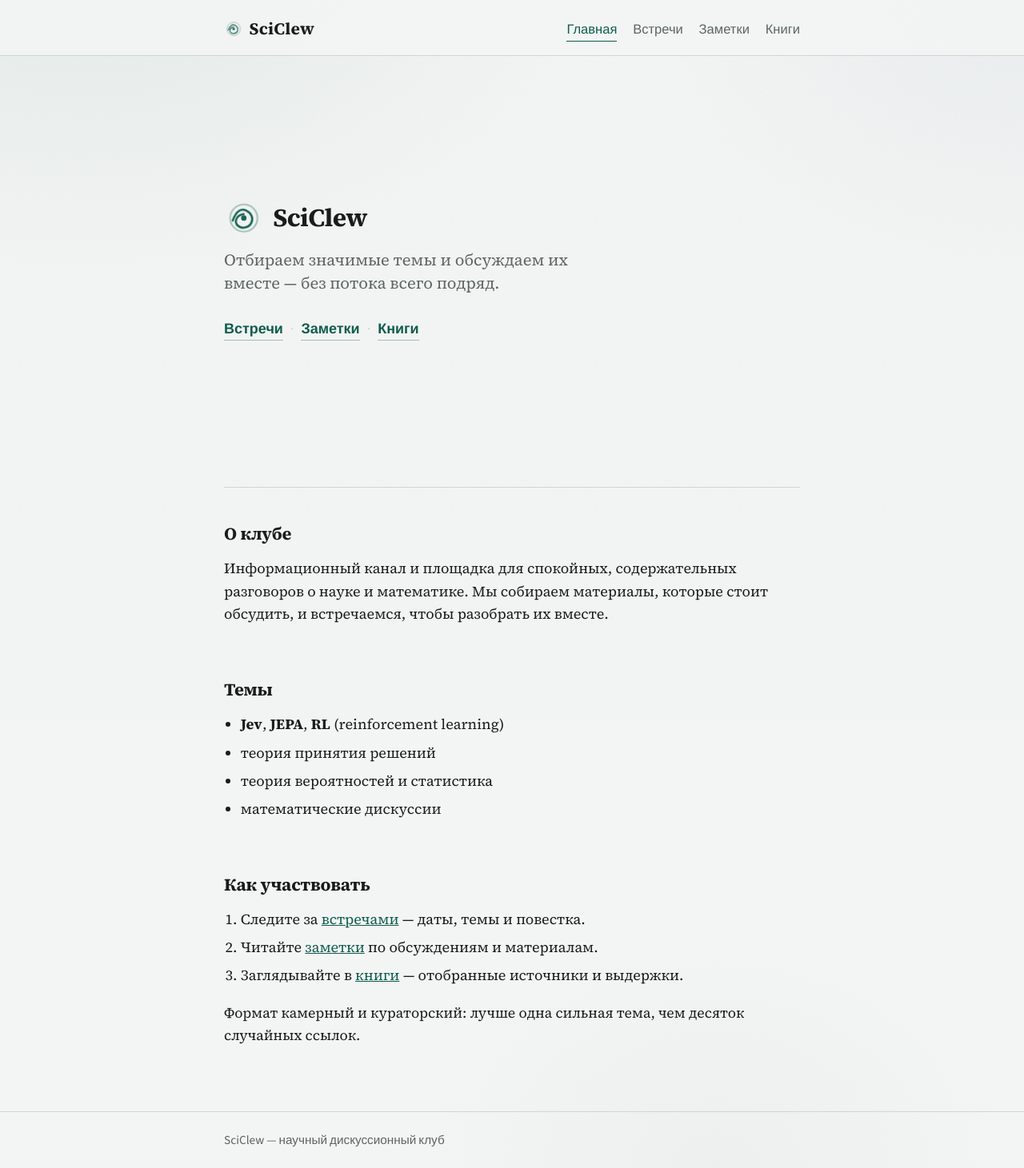
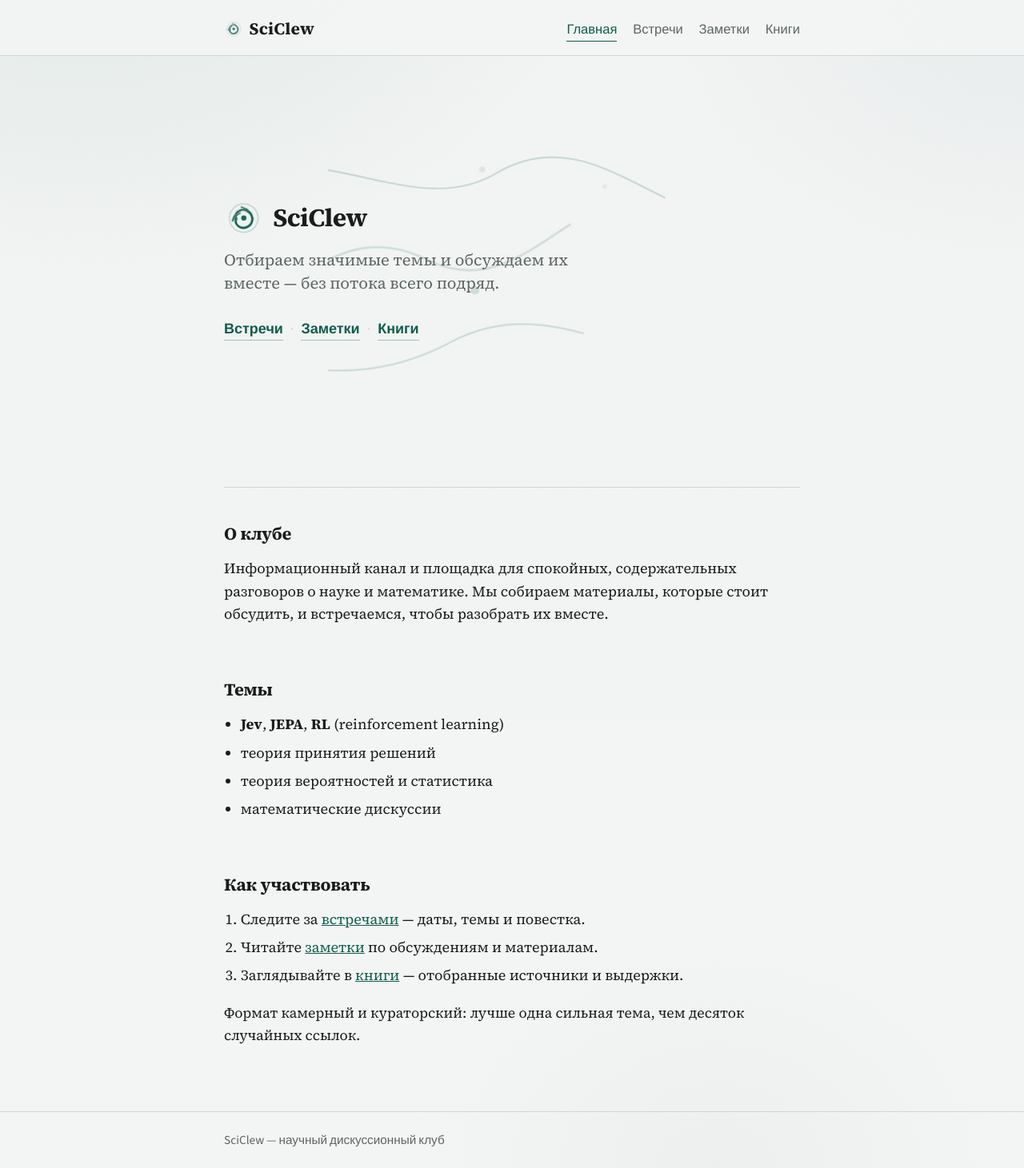
Before and after one commit to LogMaks/SciClew, a Jekyll site: the page built from index.md, in a window 1280 px wide. Shown: the whole page at 80% size. Built offline with Jekyll 4.4.1, drawn with Linux system fonts in a browser that asks for light colours.

Commit message:
Enrich clew motion from Telegram announcement motif
Richer multi-thread clew mark, soft hero thread ambient on the
home page, and brand art under assets/brand — light theme only,
no neon/dark transfer.

Co-authored-by: lomaxart <lomaxart@gmail.com>

```diff
--- a/_includes/clew-mark.html
+++ b/_includes/clew-mark.html
@@ -1,8 +1,15 @@
 <span class="clew-mark{% if include.size %} clew-mark--{{ include.size }}{% endif %}" aria-hidden="true">
   <svg viewBox="0 0 32 32" focusable="false">
-    <circle class="clew-orbit" cx="16" cy="16" r="11" fill="none" stroke="currentColor" stroke-width="1.2" opacity="0.35"/>
-    <path class="clew-thread" fill="none" stroke="currentColor" stroke-width="1.6" stroke-linecap="round"
+    <g class="clew-orbit">
+      <circle cx="16" cy="16" r="11.5" fill="none" stroke="currentColor" stroke-width="0.9" opacity="0.22"/>
+      <circle cx="16" cy="16" r="8.2" fill="none" stroke="currentColor" stroke-width="0.8" opacity="0.18" stroke-dasharray="2 3"/>
+    </g>
+    <path class="clew-thread clew-thread--a" fill="none" stroke="currentColor" stroke-width="1.55" stroke-linecap="round"
       d="M7 18 C10 10, 14 8, 18 10 C22 12, 24 16, 22 20 C20 24, 14 25, 11 22 C8 19, 10 14, 15 13 C19 12, 22 15, 21 18"/>
-    <circle class="clew-node" cx="16" cy="16" r="1.8" fill="currentColor"/>
+    <path class="clew-thread clew-thread--b" fill="none" stroke="currentColor" stroke-width="1.15" stroke-linecap="round" opacity="0.55"
+      d="M10 12 C14 9, 20 9, 23 14 C25 18, 23 23, 18 24 C13 25, 9 21, 10 17 C11 13, 16 12, 19 15"/>
+    <path class="clew-thread clew-thread--c" fill="none" stroke="currentColor" stroke-width="0.95" stroke-linecap="round" opacity="0.4"
+      d="M14 7 C18 8, 24 12, 23 18 C22 23, 16 26, 12 23 C8 20, 8 14, 13 12"/>
+    <circle class="clew-node" cx="16" cy="16" r="1.7" fill="currentColor"/>
   </svg>
 </span>
--- /dev/null
+++ b/_includes/hero-threads.html
@@ -0,0 +1,13 @@
+<div class="hero-threads" aria-hidden="true">
+  <svg class="hero-threads-svg" viewBox="0 0 420 280" preserveAspectRatio="xMaxYMid slice" focusable="false">
+    <path class="hero-thread hero-thread--1" fill="none" stroke="currentColor" stroke-width="1.2" stroke-linecap="round"
+      d="M40 210 C90 160, 130 90, 190 120 C250 150, 280 60, 340 90 C380 110, 400 160, 380 210"/>
+    <path class="hero-thread hero-thread--2" fill="none" stroke="currentColor" stroke-width="1" stroke-linecap="round"
+      d="M60 80 C120 40, 180 100, 230 70 C290 35, 330 110, 390 95"/>
+    <path class="hero-thread hero-thread--3" fill="none" stroke="currentColor" stroke-width="0.9" stroke-linecap="round"
+      d="M20 140 C80 180, 140 200, 200 170 C270 130, 320 200, 400 180"/>
+    <circle class="hero-spark hero-spark--1" cx="190" cy="120" r="2.2" fill="currentColor"/>
+    <circle class="hero-spark hero-spark--2" cx="340" cy="90" r="1.6" fill="currentColor"/>
+    <circle class="hero-spark hero-spark--3" cx="230" cy="70" r="1.8" fill="currentColor"/>
+  </svg>
+</div>
--- a/assets/css/main.css
+++ b/assets/css/main.css
@@ -118,14 +118,28 @@ body {
 }
 
 .clew-thread {
-  stroke-dasharray: 54;
-  stroke-dashoffset: 54;
-  animation: thread-draw 3.8s var(--ease) infinite;
+  stroke-dasharray: 56;
+  stroke-dashoffset: 56;
+  animation: thread-draw 4.2s var(--ease) infinite;
+}
+
+.clew-thread--b {
+  stroke-dasharray: 48;
+  stroke-dashoffset: 48;
+  animation-duration: 5.1s;
+  animation-delay: 0.45s;
+}
+
+.clew-thread--c {
+  stroke-dasharray: 44;
+  stroke-dashoffset: 44;
+  animation-duration: 6s;
+  animation-delay: 0.9s;
 }
 
 .clew-orbit {
   transform-origin: 16px 16px;
-  animation: orbit-spin 18s linear infinite;
+  animation: orbit-spin 22s linear infinite;
 }
 
 .clew-node {
@@ -135,20 +149,20 @@ body {
 
 @keyframes thread-draw {
   0% {
-    stroke-dashoffset: 54;
-    opacity: 0.55;
+    stroke-dashoffset: 56;
+    opacity: 0.35;
   }
-  35% {
+  32% {
     stroke-dashoffset: 0;
     opacity: 1;
   }
-  70% {
+  68% {
     stroke-dashoffset: 0;
     opacity: 1;
   }
   100% {
-    stroke-dashoffset: -54;
-    opacity: 0.55;
+    stroke-dashoffset: -56;
+    opacity: 0.35;
   }
 }
 
@@ -161,12 +175,12 @@ body {
 @keyframes node-pulse {
   0%,
   100% {
-    opacity: 0.7;
+    opacity: 0.65;
     transform: scale(1);
   }
   50% {
     opacity: 1;
-    transform: scale(1.25);
+    transform: scale(1.28);
   }
 }
 
@@ -232,6 +246,7 @@ body {
 /* —— Hero (Главная) —— */
 
 .hero {
+  position: relative;
   min-height: min(72vh, 28rem);
   display: flex;
   flex-direction: column;
@@ -239,6 +254,88 @@ body {
   padding: 1.5rem 0 2.75rem;
   margin-bottom: 0.5rem;
   border-bottom: 1px solid var(--rule);
+  overflow: hidden;
+}
+
+.hero-copy {
+  position: relative;
+  z-index: 1;
+}
+
+.hero-threads {
+  pointer-events: none;
+  position: absolute;
+  inset: -8% -4% -12% 18%;
+  z-index: 0;
+  color: var(--link);
+  opacity: 0.22;
+}
+
+.hero-threads-svg {
+  display: block;
+  width: 100%;
+  height: 100%;
+}
+
+.hero-thread {
+  stroke-dasharray: 280;
+  stroke-dashoffset: 280;
+  animation: hero-thread-draw 9s var(--ease) infinite;
+}
+
+.hero-thread--2 {
+  animation-duration: 11s;
+  animation-delay: 1.2s;
+  opacity: 0.75;
+}
+
+.hero-thread--3 {
+  animation-duration: 13s;
+  animation-delay: 2.4s;
+  opacity: 0.55;
+}
+
+.hero-spark {
+  animation: hero-spark 3.6s ease-in-out infinite;
+}
+
+.hero-spark--2 {
+  animation-delay: 0.8s;
+}
+
+.hero-spark--3 {
+  animation-delay: 1.6s;
+}
+
+@keyframes hero-thread-draw {
+  0% {
+    stroke-dashoffset: 280;
+    opacity: 0.15;
+  }
+  28% {
+    stroke-dashoffset: 0;
+    opacity: 0.85;
+  }
+  72% {
+    stroke-dashoffset: 0;
+    opacity: 0.7;
+  }
+  100% {
+    stroke-dashoffset: -120;
+    opacity: 0.1;
+  }
+}
+
+@keyframes hero-spark {
+  0%,
+  100% {
+    opacity: 0.25;
+    transform: scale(0.85);
+  }
+  50% {
+    opacity: 1;
+    transform: scale(1.35);
+  }
 }
 
 .hero-brand {
@@ -467,18 +564,30 @@ body {
     width: 2.15rem;
     height: 2.15rem;
   }
+
+  .hero-threads {
+    inset: -6% -18% -8% 8%;
+    opacity: 0.16;
+  }
 }
 
 @media (prefers-reduced-motion: reduce) {
   .clew-thread,
   .clew-orbit,
   .clew-node,
+  .hero-thread,
+  .hero-spark,
   .reveal {
     animation: none;
   }
 
-  .clew-thread {
+  .clew-thread,
+  .hero-thread {
     stroke-dashoffset: 0;
+  }
+
+  .hero-thread {
+    opacity: 0.45;
   }
 
   .site-title:hover .clew-mark,
--- a/index.md
+++ b/index.md
@@ -5,18 +5,21 @@ permalink: /
 ---
 
 <section class="hero">
-  <h1 class="hero-brand">
-    {% include clew-mark.html size="hero" %}
-    <span class="hero-brand-text">SciClew</span>
-  </h1>
-  <p class="lede">Отбираем значимые темы и обсуждаем их вместе — без потока всего подряд.</p>
-  <p class="hero-cta">
-    <a href="{{ '/meetings/' | relative_url }}">Встречи</a>
-    <span class="hero-cta-sep" aria-hidden="true">·</span>
-    <a href="{{ '/notes/' | relative_url }}">Заметки</a>
-    <span class="hero-cta-sep" aria-hidden="true">·</span>
-    <a href="{{ '/books/' | relative_url }}">Книги</a>
-  </p>
+  {% include hero-threads.html %}
+  <div class="hero-copy">
+    <h1 class="hero-brand">
+      {% include clew-mark.html size="hero" %}
+      <span class="hero-brand-text">SciClew</span>
+    </h1>
+    <p class="lede">Отбираем значимые темы и обсуждаем их вместе — без потока всего подряд.</p>
+    <p class="hero-cta">
+      <a href="{{ '/meetings/' | relative_url }}">Встречи</a>
+      <span class="hero-cta-sep" aria-hidden="true">·</span>
+      <a href="{{ '/notes/' | relative_url }}">Заметки</a>
+      <span class="hero-cta-sep" aria-hidden="true">·</span>
+      <a href="{{ '/books/' | relative_url }}">Книги</a>
+    </p>
+  </div>
 </section>
 
 <section class="section">
```
Also changed, not shown: README.md, 1 other file.
